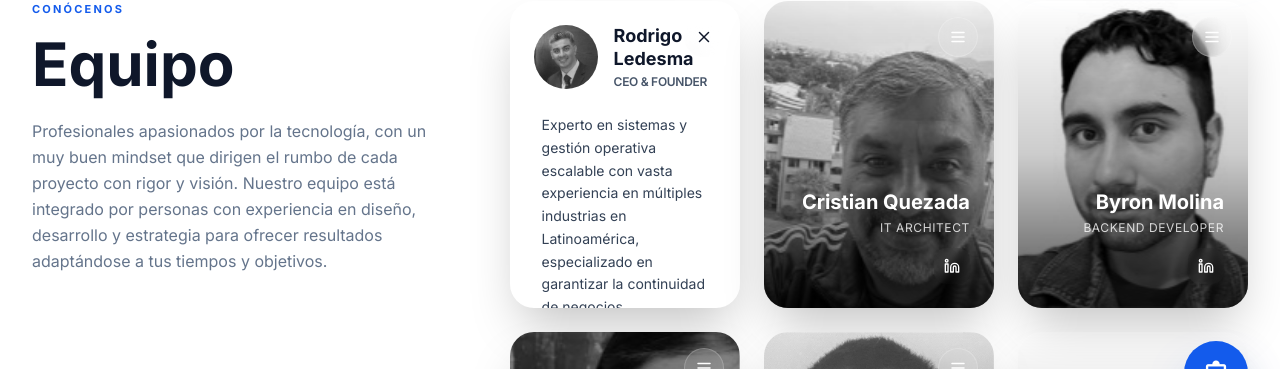
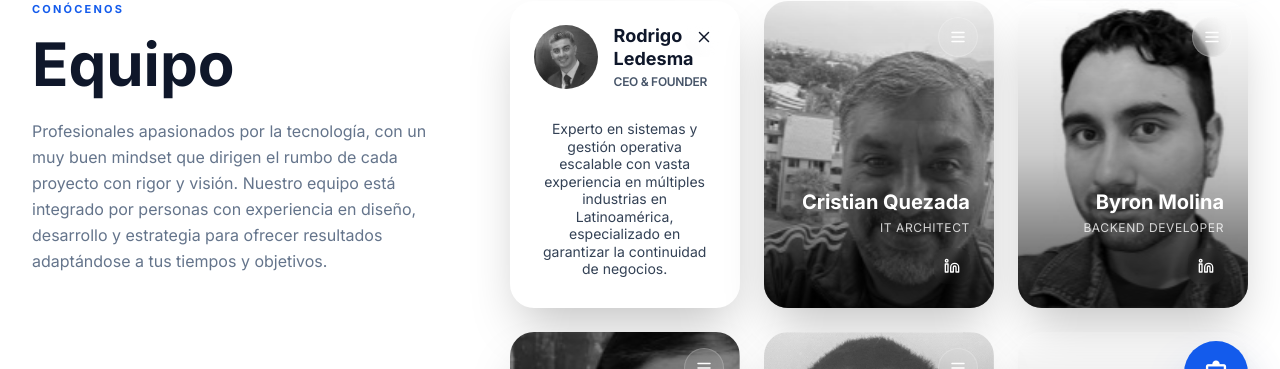
Before and after one commit to asinomas/paginaultima, a React (Vite) app in the folder Pagina_ultima/: page / in a window 1280 px wide. Both pictures are taken after a click on the button 703 px from the left and 7089 px from the top of the page. Shown: the part 7052-7421 px from the top of the page. Built offline with nearby package versions, Linux system fonts and the light colour scheme; no server answers.

Commit message:
Update AboutDetail.tsx

```diff
--- a/Pagina_ultima/src/components/AboutDetail.tsx
+++ b/Pagina_ultima/src/components/AboutDetail.tsx
@@ -246,7 +246,7 @@ const AboutDetail: React.FC<AboutDetailProps> = ({ onContactClick, onNavigate })
 
                         {/* Descripción centrada */}
                         <div className="flex-1 flex items-center justify-center px-2">
-                          <p className="text-slate-700 text-sm leading-relaxed text-left">
+                          <p className="text-slate-700 text-sm leading-tight text-center">
                             {member.bio}
                           </p>
                         </div>
```
